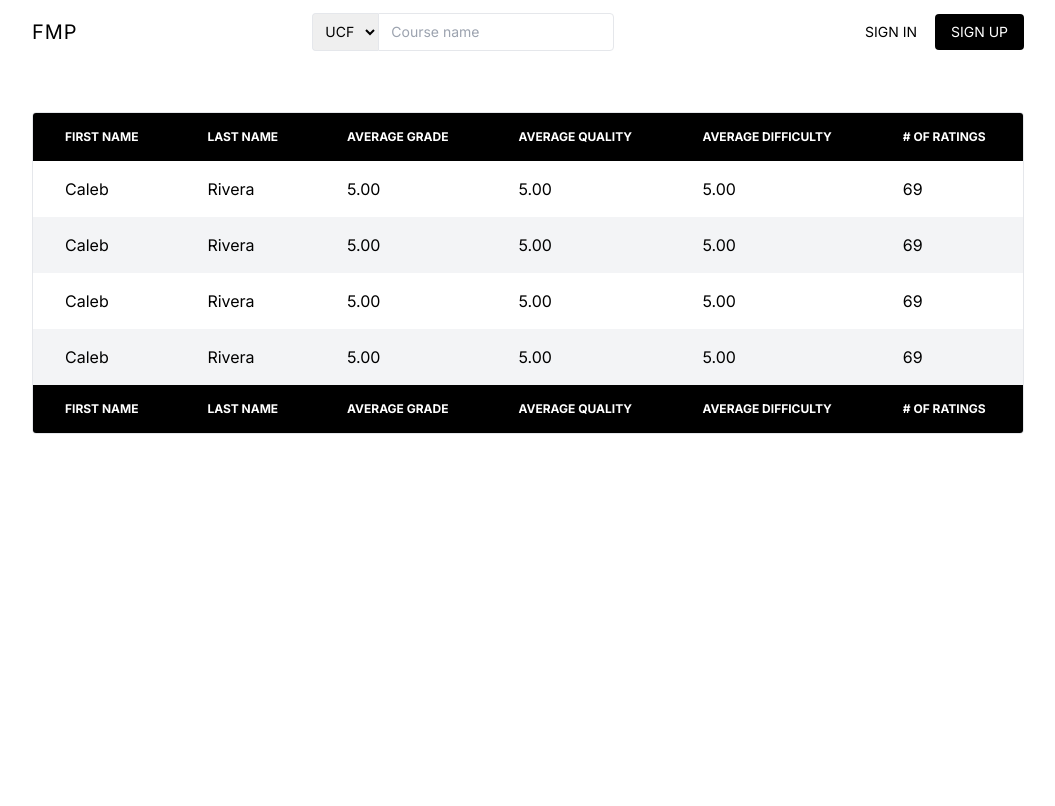
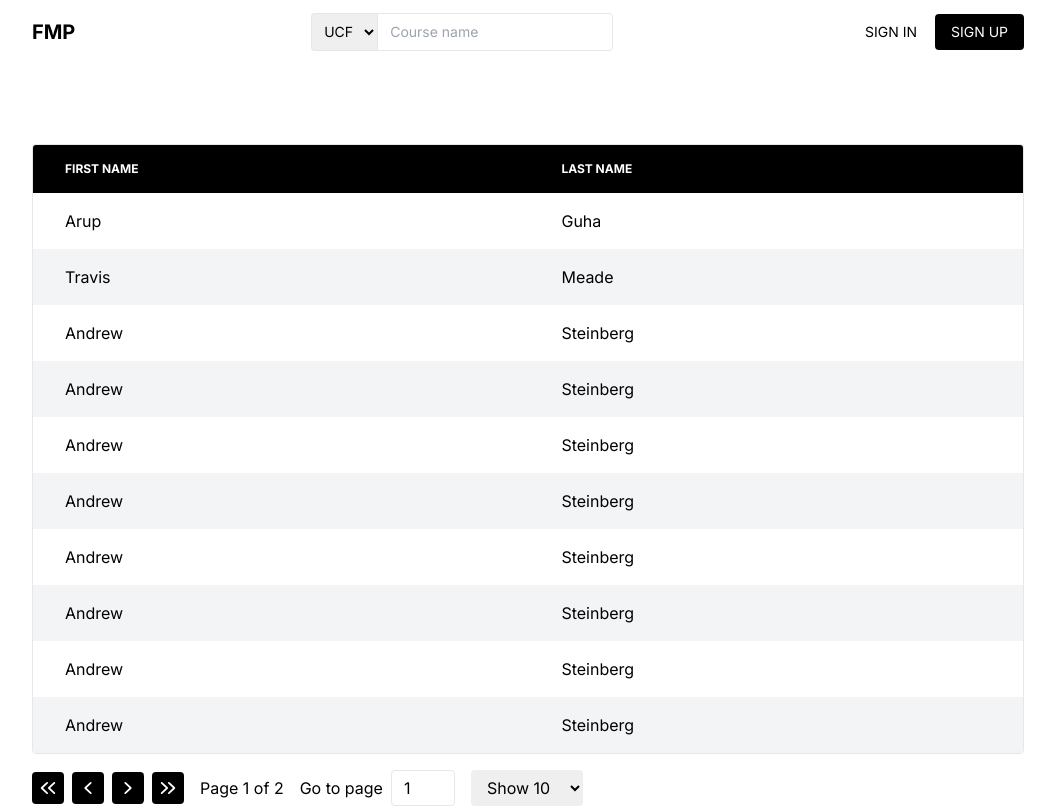
Before and after one commit to FindMyProfessors/frontend, a Next.js app: page /1/1 in a window 1280 px wide. Shown: the whole page, without its empty margins (112-1167 px from the left). Built offline with nearby package versions, Linux system fonts and the light colour scheme.

Commit message:
Add pagination and sorting to table

```diff
--- a/app/(root)/Navbar.tsx
+++ b/app/(root)/Navbar.tsx
@@ -19,7 +19,9 @@ export const Navbar = () => {
 
   return (
     <div className="mx-auto flex h-16 w-full max-w-screen-lg items-center justify-between gap-4 px-4 text-sm">
-      <div className="text-xl tracking-wider">FMP</div>
+      <Link className="text-xl font-bold" href="/">
+        FMP
+      </Link>
       {path != "/" ? (
         <form onSubmit={handleSubmit} className="flex">
           <select
--- /dev/null
+++ b/app/(root)/[school]/[course]/DebouncedInput.tsx
@@ -0,0 +1,35 @@
+"use client";
+import { useState, useEffect } from "react";
+
+export default function DebouncedInput({
+  value: initialValue,
+  onChange,
+  debounce = 500,
+  ...props
+}: {
+  value: string | number;
+  onChange: (value: string | number) => void;
+  debounce?: number;
+} & Omit<React.InputHTMLAttributes<HTMLInputElement>, "onChange">) {
+  const [value, setValue] = useState(initialValue);
+
+  useEffect(() => {
+    setValue(initialValue);
+  }, [initialValue]);
+
+  useEffect(() => {
+    const timeout = setTimeout(() => {
+      onChange(value);
+    }, debounce);
+
+    return () => clearTimeout(timeout);
+  }, [debounce, onChange, value]);
+
+  return (
+    <input
+      {...props}
+      value={value}
+      onChange={(e) => setValue(e.target.value)}
+    />
+  );
+}
--- a/app/(root)/[school]/[course]/Table.tsx
+++ b/app/(root)/[school]/[course]/Table.tsx
@@ -2,31 +2,69 @@
 
 import React from "react";
 import { columns } from "./columns";
+import { useState } from "react";
+import {
+  ChevronDoubleLeftIcon,
+  ChevronDoubleRightIcon,
+  ChevronDownIcon,
+  ChevronLeftIcon,
+  ChevronRightIcon,
+  ChevronUpIcon,
+} from "@heroicons/react/20/solid";
 import {
   useReactTable,
   getCoreRowModel,
+  SortingState,
   flexRender,
+  getSortedRowModel,
+  getPaginationRowModel,
 } from "@tanstack/react-table";
+
 export default function Table({ data }: { data: any }) {
+  const [sorting, setSorting] = useState<SortingState>([]);
+
   const table = useReactTable({
     data,
     columns,
+    state: {
+      sorting,
+    },
+    onSortingChange: setSorting,
     getCoreRowModel: getCoreRowModel(),
+    getSortedRowModel: getSortedRowModel(),
+    getPaginationRowModel: getPaginationRowModel(),
+    debugTable: true,
   });
 
   return (
-    <div className="mt-12 overflow-auto rounded border">
+    <>
+      <div className="mt-20 overflow-auto rounded border">
         <table className="w-full">
           <thead className="bg-black text-left text-xs uppercase text-white">
             {table.getHeaderGroups().map((headerGroup) => (
               <tr key={headerGroup.id}>
                 {headerGroup.headers.map((header) => (
-                <th key={header.id} className="px-8 py-4">
-                  {header.isPlaceholder
-                    ? null
-                    : flexRender(
+                  <th
+                    key={header.id}
+                    colSpan={header.colSpan}
+                    onClick={header.column.getToggleSortingHandler()}
+                    className={`h-12 items-center px-8 ${
+                      header.column.getCanSort()
+                        ? "cursor-pointer select-none"
+                        : ""
+                    }`}
+                  >
+                    {header.isPlaceholder ? null : (
+                      <div className="flex items-center gap-2">
+                        {flexRender(
                           header.column.columnDef.header,
                           header.getContext()
+                        )}
+                        {{
+                          asc: <ChevronUpIcon className="h-6 w-6" />,
+                          desc: <ChevronDownIcon className="h-6 w-6" />,
+                        }[header.column.getIsSorted() as string] ?? null}
+                      </div>
                     )}
                   </th>
                 ))}
@@ -34,65 +72,81 @@ export default function Table({ data }: { data: any }) {
             ))}
           </thead>
           <tbody>
-          <tr className="even:bg-gray-100">
-            <td className="px-8 py-4">Caleb</td>
-            <td className="px-8 py-4">Rivera</td>
-            <td className="px-8 py-4">5.00</td>
-            <td className="px-8 py-4">5.00</td>
-            <td className="px-8 py-4">5.00</td>
-            <td className="px-8 py-4">69</td>
-          </tr>
-          <tr className="even:bg-gray-100">
-            <td className="px-8 py-4">Caleb</td>
-            <td className="px-8 py-4">Rivera</td>
-            <td className="px-8 py-4">5.00</td>
-            <td className="px-8 py-4">5.00</td>
-            <td className="px-8 py-4">5.00</td>
-            <td className="px-8 py-4">69</td>
-          </tr>
-          <tr className="even:bg-gray-100">
-            <td className="px-8 py-4">Caleb</td>
-            <td className="px-8 py-4">Rivera</td>
-            <td className="px-8 py-4">5.00</td>
-            <td className="px-8 py-4">5.00</td>
-            <td className="px-8 py-4">5.00</td>
-            <td className="px-8 py-4">69</td>
-          </tr>
-          <tr className="even:bg-gray-100">
-            <td className="px-8 py-4">Caleb</td>
-            <td className="px-8 py-4">Rivera</td>
-            <td className="px-8 py-4">5.00</td>
-            <td className="px-8 py-4">5.00</td>
-            <td className="px-8 py-4">5.00</td>
-            <td className="px-8 py-4">69</td>
-          </tr>
             {table.getRowModel().rows.map((row) => (
-            <tr key={row.id}>
+              <tr key={row.id} className="odd:bg-white even:bg-gray-100">
                 {row.getVisibleCells().map((cell) => (
-                <td key={cell.id}>
+                  <td key={cell.id} className="px-8 py-4">
                     {flexRender(cell.column.columnDef.cell, cell.getContext())}
                   </td>
                 ))}
               </tr>
             ))}
           </tbody>
-        <tfoot className="bg-black text-left text-xs uppercase text-white">
-          {table.getFooterGroups().map((footerGroup) => (
-            <tr key={footerGroup.id}>
-              {footerGroup.headers.map((header) => (
-                <th key={header.id} className="px-8 py-4">
-                  {header.isPlaceholder
-                    ? null
-                    : flexRender(
-                        header.column.columnDef.footer,
-                        header.getContext()
-                      )}
-                </th>
-              ))}
-            </tr>
-          ))}
-        </tfoot>
         </table>
       </div>
+      <div className="mt-4 flex items-center gap-4">
+        <div className="flex gap-2">
+          <button
+            className="rounded bg-black p-1 text-white"
+            onClick={() => table.setPageIndex(0)}
+            disabled={!table.getCanPreviousPage()}
+          >
+            <ChevronDoubleLeftIcon className="h-6 w-6" />
+          </button>
+          <button
+            className="rounded bg-black p-1 text-white"
+            onClick={() => table.previousPage()}
+            disabled={!table.getCanPreviousPage()}
+          >
+            <ChevronLeftIcon className="h-6 w-6" />
+          </button>
+          <button
+            className="rounded bg-black p-1 text-white"
+            onClick={() => table.nextPage()}
+            disabled={!table.getCanNextPage()}
+          >
+            <ChevronRightIcon className="h-6 w-6" />
+          </button>
+          <button
+            className="rounded bg-black p-1 text-white"
+            onClick={() => table.setPageIndex(table.getPageCount() - 1)}
+            disabled={!table.getCanNextPage()}
+          >
+            <ChevronDoubleRightIcon className="h-6 w-6" />
+          </button>
+        </div>
+        <div>
+          Page {table.getState().pagination.pageIndex + 1} of{" "}
+          {table.getPageCount()}
+        </div>
+        <div className="flex items-center gap-2">
+          Go to page
+          <input
+            type="number"
+            min={1}
+            max={table.getPageCount()}
+            defaultValue={table.getState().pagination.pageIndex + 1}
+            onChange={(e) => {
+              const page = e.target.value ? Number(e.target.value) - 1 : 0;
+              table.setPageIndex(page);
+            }}
+            className="h-9 w-16 rounded border px-3 outline-none ring-blue-500 focus:z-10 focus:ring-2"
+          />
+        </div>
+        <select
+          className="h-9 rounded px-3 outline-none ring-blue-500 focus:z-10 focus:ring-2"
+          value={table.getState().pagination.pageSize}
+          onChange={(e) => {
+            table.setPageSize(Number(e.target.value));
+          }}
+        >
+          {[10, 20, 30, 40, 50].map((pageSize) => (
+            <option key={pageSize} value={pageSize}>
+              Show {pageSize}
+            </option>
+          ))}
+        </select>
+      </div>
+    </>
   );
 }
--- a/app/(root)/[school]/[course]/columns.ts
+++ b/app/(root)/[school]/[course]/columns.ts
@@ -1,5 +1,5 @@
 import { createColumnHelper } from "@tanstack/react-table";
-import { Professor } from "app/types";
+import { Professor } from "app/test/types";
 
 const columnHelper = createColumnHelper<Professor>();
 
@@ -14,24 +14,37 @@ export const columns = [
     header: "Last Name",
     footer: "Last Name",
   }),
-  columnHelper.accessor("rating.averageGrade", {
-    cell: (info) => info.getValue(),
-    header: "Average Grade",
-    footer: "Average Grade",
-  }),
-  columnHelper.accessor("rating.totalQualityAverage", {
-    cell: (info) => info.getValue(),
-    header: "Average Quality",
-    footer: "Average Quality",
-  }),
-  columnHelper.accessor("rating.totalDifficultyAverage", {
-    cell: (info) => info.getValue(),
-    header: "Average Difficulty",
-    footer: "Average Difficulty",
-  }),
-  columnHelper.accessor("rating.ratingAmount", {
-    cell: (info) => info.getValue(),
-    header: "# of Ratings",
-    footer: "# of Ratings",
-  }),
 ];
+
+// export const columns = [
+//   columnHelper.accessor("firstName", {
+//     cell: (info) => info.getValue(),
+//     header: "First Name",
+//     footer: "First Name",
+//   }),
+//   columnHelper.accessor("lastName", {
+//     cell: (info) => info.getValue(),
+//     header: "Last Name",
+//     footer: "Last Name",
+//   }),
+//   columnHelper.accessor("rating.averageGrade", {
+//     cell: (info) => info.getValue(),
+//     header: "Average Grade",
+//     footer: "Average Grade",
+//   }),
+//   columnHelper.accessor("rating.totalQualityAverage", {
+//     cell: (info) => info.getValue(),
+//     header: "Average Quality",
+//     footer: "Average Quality",
+//   }),
+//   columnHelper.accessor("rating.totalDifficultyAverage", {
+//     cell: (info) => info.getValue(),
+//     header: "Average Difficulty",
+//     footer: "Average Difficulty",
+//   }),
+//   columnHelper.accessor("rating.ratingAmount", {
+//     cell: (info) => info.getValue(),
+//     header: "# of Ratings",
+//     footer: "# of Ratings",
+//   }),
+// ];
--- a/app/(root)/[school]/[course]/page.tsx
+++ b/app/(root)/[school]/[course]/page.tsx
@@ -1,4 +1,6 @@
+import DebouncedInput from "./DebouncedInput";
 import Table from "./Table";
+import professors from "app/test/professors.json";
 
 export default async function Courses({
   params,
@@ -7,7 +9,7 @@ export default async function Courses({
 }) {
   return (
     <>
-      <Table data={[]} />
+      <Table data={professors} />
     </>
   );
 }
--- a/app/(root)/page.tsx
+++ b/app/(root)/page.tsx
@@ -29,7 +29,7 @@ const Home = () => {
       >
         <select
           name="school"
-          className="rounded-l border p-3 outline-none ring-blue-500 focus:z-10 focus:ring-2 "
+          className="rounded-l border p-3 outline-none ring-blue-500 focus:z-10 focus:ring-2"
         >
           <option value="ucf">UCF</option>
           <option value="uf">UF</option>
--- a/app/client.ts
+++ b/app/client.ts
@@ -1,6 +1,6 @@
 import { ApolloClient, InMemoryCache } from "@apollo/client";
 
 export const client = new ApolloClient({
-  uri: "http://localhost/8080/query",
+  uri: "https://localhost/8080/graphql",
   cache: new InMemoryCache(),
 });
--- /dev/null
+++ b/app/test/professors.json
@@ -0,0 +1,46 @@
+[
+  {
+    "firstName": "Arup",
+    "lastName": "Guha"
+  },
+  {
+    "firstName": "Travis",
+    "lastName": "Meade"
+  },
+  {
+    "firstName": "Andrew",
+    "lastName": "Steinberg"
+  },
+  {
+    "firstName": "Andrew",
+    "lastName": "Steinberg"
+  },
+  {
+    "firstName": "Andrew",
+    "lastName": "Steinberg"
+  },
+  {
+    "firstName": "Andrew",
+    "lastName": "Steinberg"
+  },
+  {
+    "firstName": "Andrew",
+    "lastName": "Steinberg"
+  },
+  {
+    "firstName": "Andrew",
+    "lastName": "Steinberg"
+  },
+  {
+    "firstName": "Andrew",
+    "lastName": "Steinberg"
+  },
+  {
+    "firstName": "Andrew",
+    "lastName": "Steinberg"
+  },
+  {
+    "firstName": "Andrew",
+    "lastName": "Steinberg"
+  }
+]
--- /dev/null
+++ b/app/test/types.ts
@@ -0,0 +1,4 @@
+export type Professor = {
+  firstName: string;
+  lastName: string;
+};
--- a/package.json
+++ b/package.json
@@ -10,6 +10,7 @@
   },
   "dependencies": {
     "@apollo/client": "^3.7.1",
+    "@heroicons/react": "^2.0.13",
     "@next/font": "^13.0.2",
     "@tanstack/react-table": "^8.5.22",
     "chart.js": "^3.9.1",
```
Also changed, not shown: 1 other file (tests, documents, lock files or other folders). Lines whose indentation alone changed are shown as unchanged.
